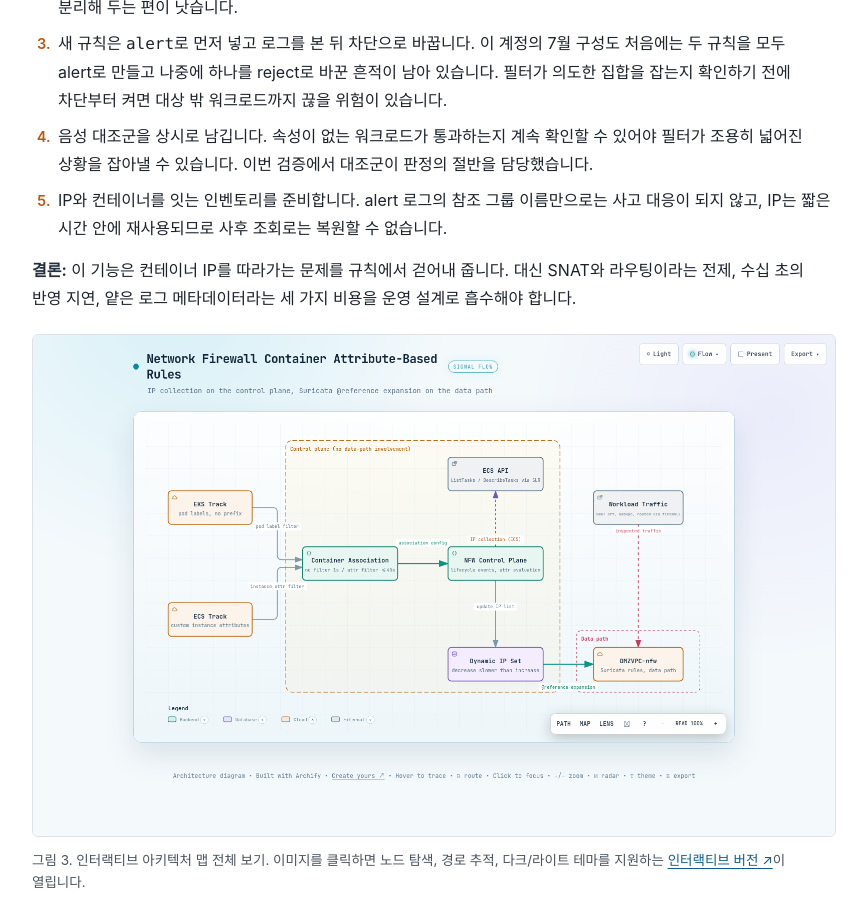
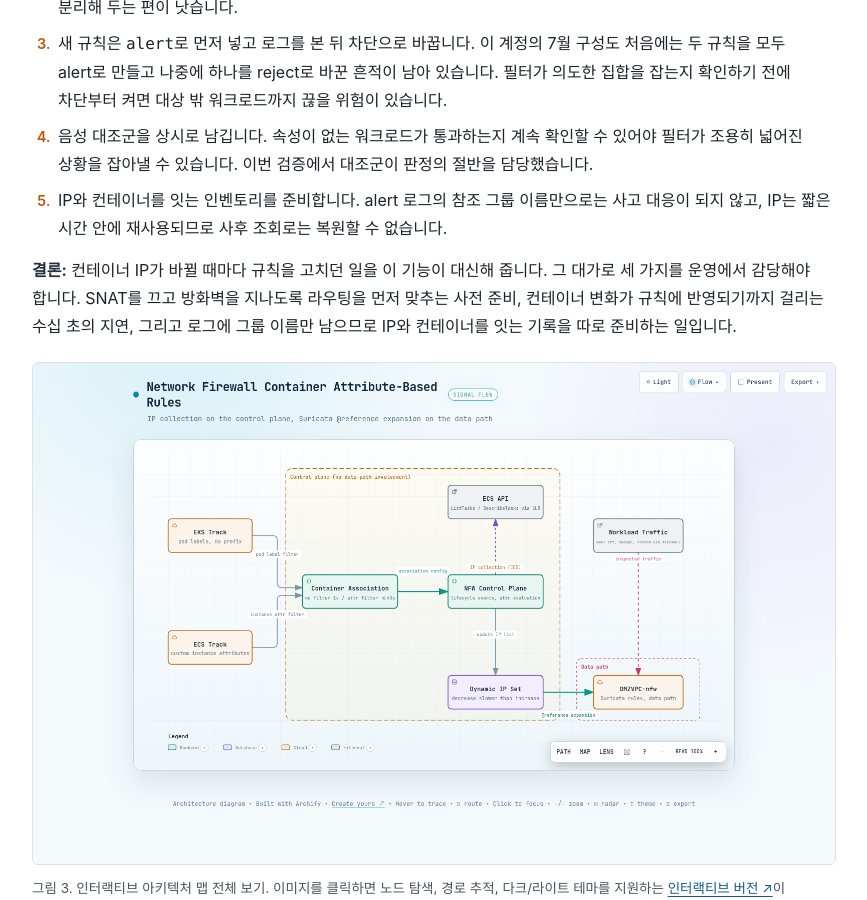
Before and after one commit to whchoi98/whchoi98.github.io, a Jekyll site: the page docs/techblog/networking/anfw-container-attr-rules-report.html, which Jekyll copies as it is, in a window 1280 px wide and 900 px high, scrolled down 13140 px. Shown: the whole window, without its empty margins (206-1073 px from the left). Built offline with Jekyll 4.4.1, drawn with Linux system fonts in a browser that asks for light colours; some web fonts are replaced.

Commit message:
docs: anfw 결론 lead-def를 쉬운 문장으로 재작성 (KO/EN)

```diff
--- a/docs/techblog/networking/anfw-container-attr-rules-report.html
+++ b/docs/techblog/networking/anfw-container-attr-rules-report.html
@@ -1380,8 +1380,11 @@
   </ol>
 
   <p class="lead-def">
-    <b>결론:</b> 이 기능은 컨테이너 IP를 따라가는 문제를 규칙에서 걷어내 줍니다.
-    대신 SNAT와 라우팅이라는 전제, 수십 초의 반영 지연, 얕은 로그 메타데이터라는 세 가지 비용을 운영 설계로 흡수해야 합니다.
+    <b>결론:</b> 컨테이너 IP가 바뀔 때마다 규칙을 고치던 일을 이 기능이 대신해 줍니다.
+    그 대가로 세 가지를 운영에서 감당해야 합니다.
+    SNAT를 끄고 방화벽을 지나도록 라우팅을 먼저 맞추는 사전 준비,
+    컨테이너 변화가 규칙에 반영되기까지 걸리는 수십 초의 지연,
+    그리고 로그에 그룹 이름만 남으므로 IP와 컨테이너를 잇는 기록을 따로 준비하는 일입니다.
   </p>
 </section>
 
@@ -2341,9 +2344,11 @@
   </ol>
 
   <p class="lead-def">
-    <b>Bottom line:</b> this feature lifts the burden of chasing container IPs out of your rules.
-    In exchange, three costs must be absorbed by operational design: the SNAT and routing preconditions,
-    tens of seconds of propagation delay, and shallow log metadata.
+    <b>Bottom line:</b> this feature takes over the work of rewriting rules every time a container IP changes.
+    In exchange, operations must carry three costs:
+    the upfront work of disabling SNAT and routing traffic through the firewall,
+    the tens of seconds it takes for container changes to reach the rules,
+    and a separate record linking IPs to containers, because the logs keep only the group name.
   </p>
 </section>
 
```
